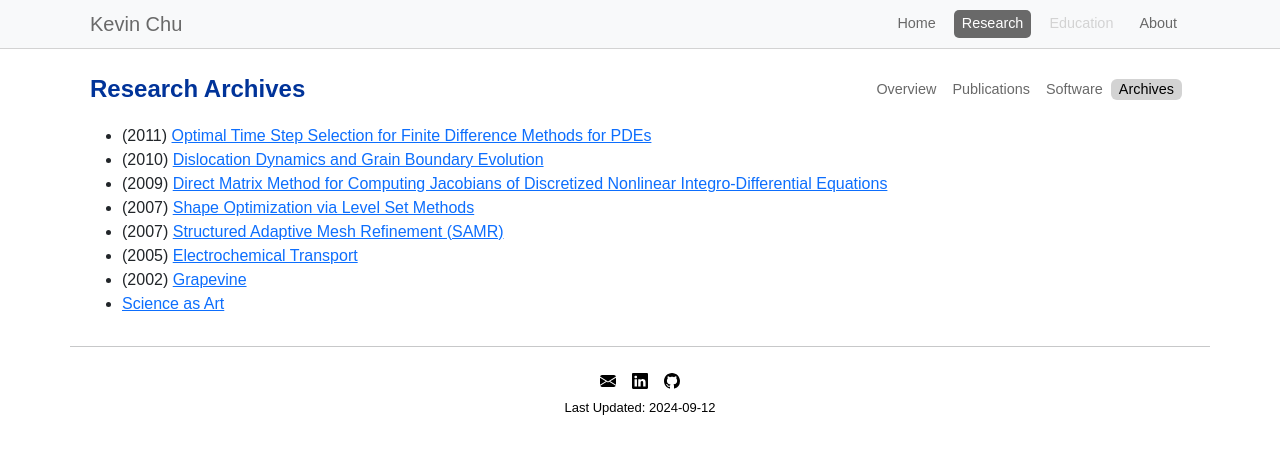
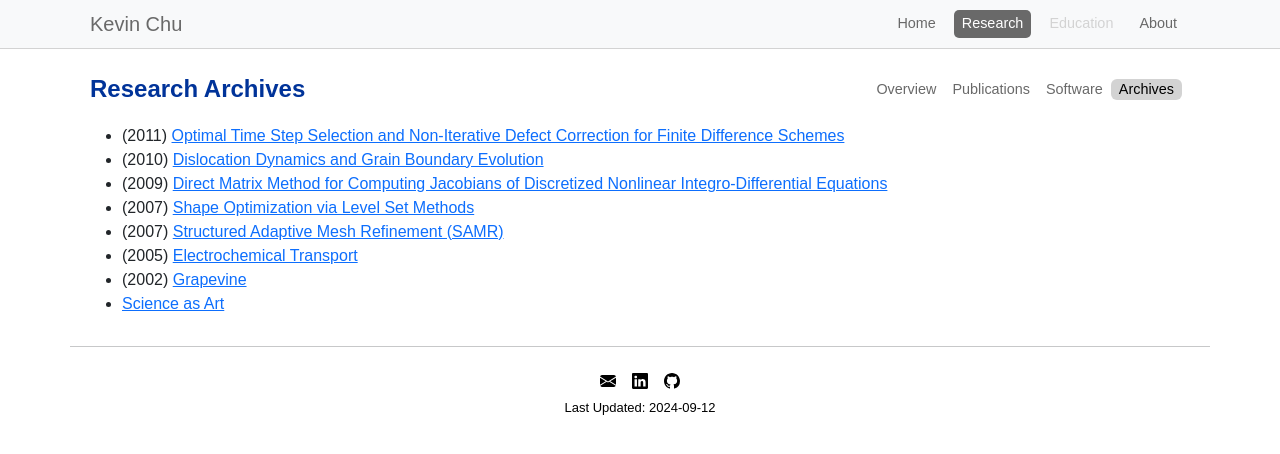
Before and after one commit to ktchu/ktchu.github.io, a Jekyll site: the page built from research/archives/index.html, in a window 1280 px wide. Shown: the top 454 px of the page. Built offline with Jekyll 4.4.1, drawn with Linux system fonts in a browser that asks for light colours.

Commit message:
Reorganize OTS project.

```diff
--- a/research/archives/2011-OTS-PDE.html
+++ b/research/archives/2011-OTS-NIDC/index.html
@@ -1,8 +1,7 @@
 ---
 layout: research
-title: Optimal Time Step Selection for Finite Difference Schemes for PDEs
-title-tab: Research | OTS-PDE
-permalink: /research/archives/2011-OTS-PDE/
+title: Optimal Time Step Selection and Non-Iterative Defect Correction for Finite Difference Schemes
+title-tab: Research | OTS-NIDC
 ---
 <p>
 It is possible to boost the order of accuracy of finite difference schemes
--- a/research/archives/index.html
+++ b/research/archives/index.html
@@ -6,8 +6,9 @@ title-tab: Research | Archives
 <section>
   <ul>
     <li>(2011)
-      <a href="2011-OTS-PDE">
-        Optimal Time Step Selection for Finite Difference Methods for PDEs
+      <a href="2011-OTS-NIDC">
+        Optimal Time Step Selection and Non-Iterative Defect Correction for Finite
+        Difference Schemes
       </a>
     </li>
     <li>(2010)
```
